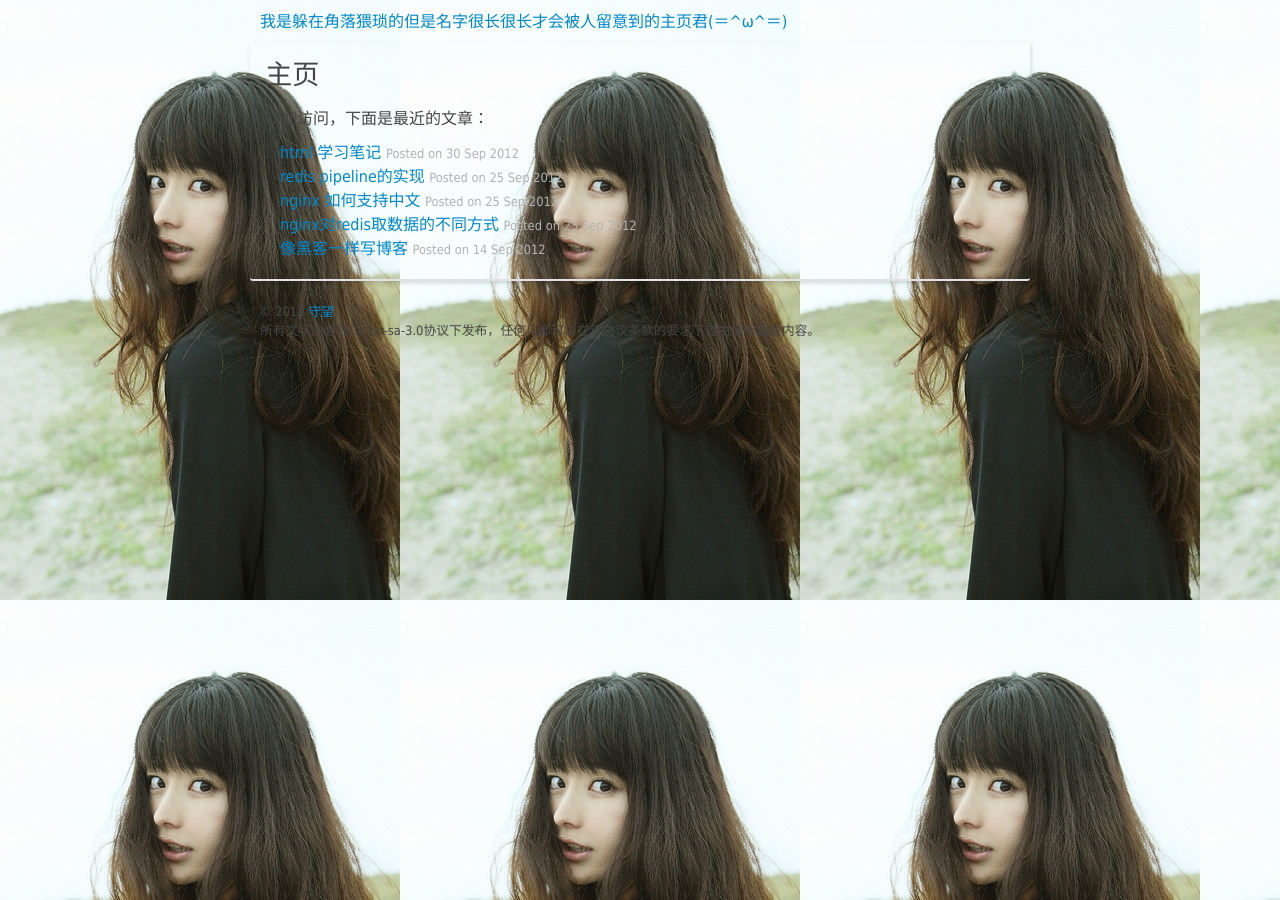
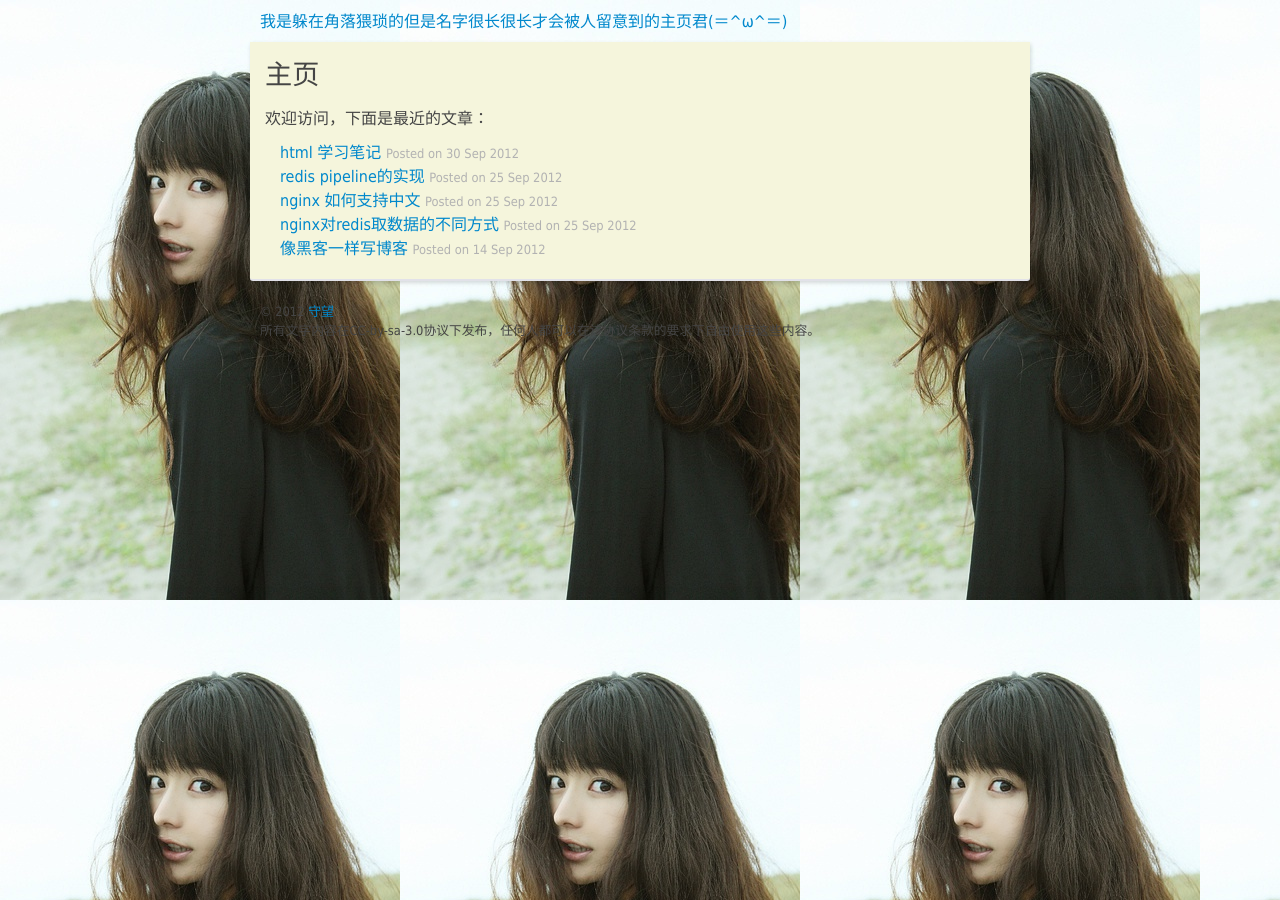
Before and after one commit to hopestar/hopestar.github.com, a Jekyll site: the page built from index.html, in a window 1280 px wide. Built offline with Jekyll 4.4.1, drawn with Linux system fonts in a browser that asks for light colours; Markdown is read by kramdown in place of the engine named in the settings.

Commit message:
Update assets/style/simple.css

```diff
--- a/assets/style/simple.css
+++ b/assets/style/simple.css
@@ -19,8 +19,8 @@ code { font-family: Consolas, 'Microsoft Yahei', monospace; }
 
 #header { padding: 8px 10px 10px 10px; color: #454545; }
 
-#content { padding: 10px 15px 10px 15px;  border-radius: 0 0 3px 3px; border-bottom: 2px solid #e2e2e9; box-shadow: 1px 2px 4px rgba(0, 0, 0, 0.15); }
-
+#content { padding: 10px 15px 10px 15px; background:beige; border-radius: 0 0 3px 3px; border-bottom: 2px solid #e2e2e9; box-shadow: 1px 2px 4px rgba(0, 0, 0, 0.15); }
+#sidebar{ float: right; width: 280px; background: darkgreen;}
 #footer { padding: 10px; font-size: 0.8em; }
 
 /** Post Page **/
```
